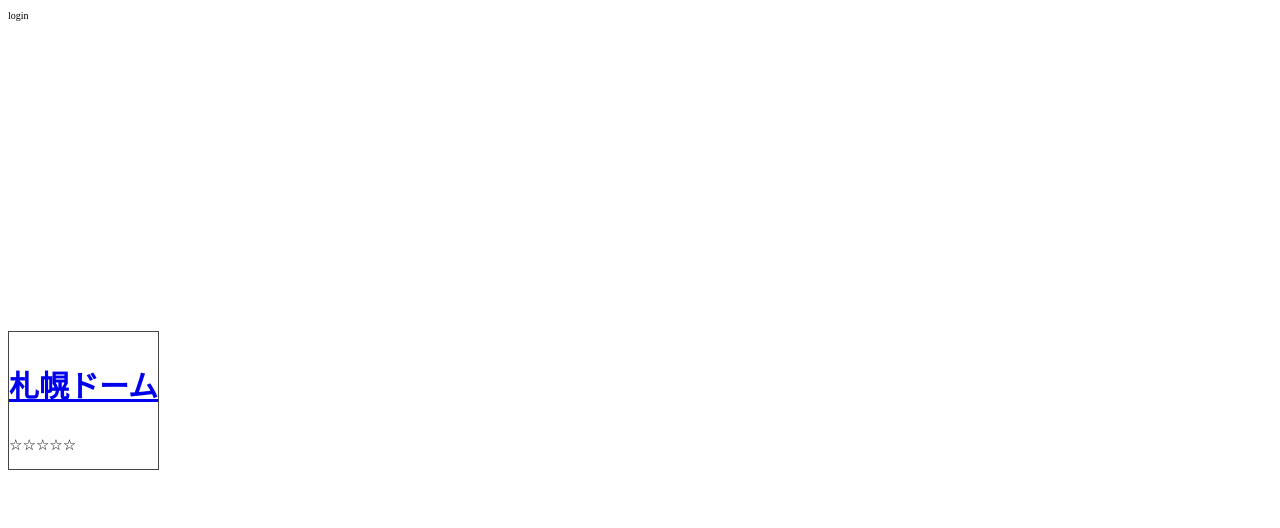
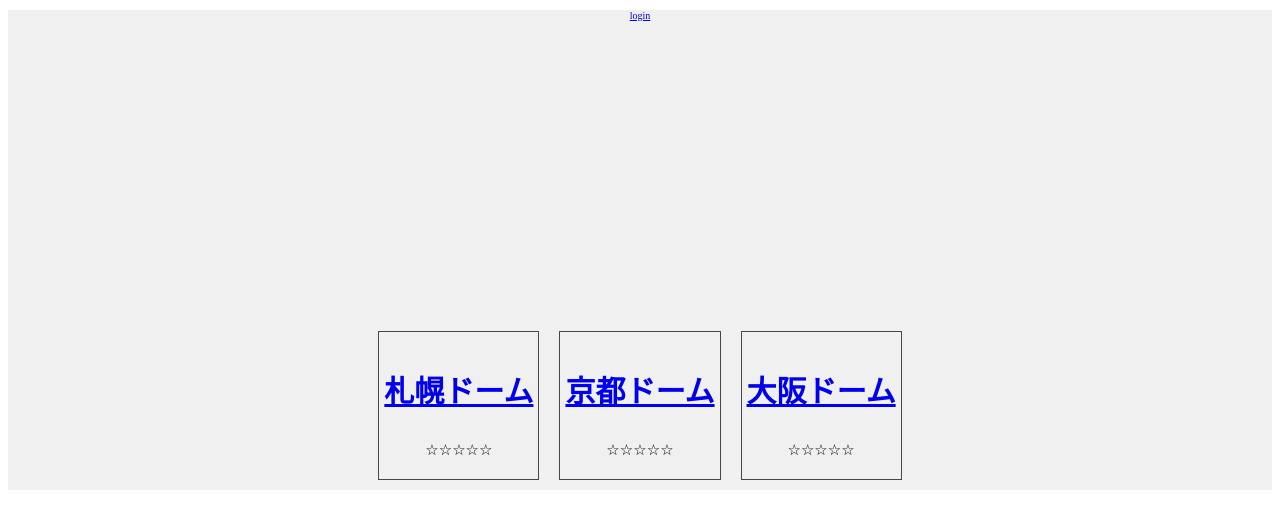
Before and after one commit to Kitamura-Takumi/kakiuna-front, a React (Vite) app: page / in a window 1280 px wide. Shown: the top 528 px of the page. Built offline with nearby package versions, Linux system fonts and the light colour scheme.

Commit message:
HOME 仮完成

```diff
--- a/src/App.css
+++ b/src/App.css
@@ -1,8 +1,15 @@
+.html {
+  text-align: center;
+  background-color: #f0f0f0;
+}
+
 .box {
+
   font-size: 15px;
   display: inline-block;
   border: solid 1px #454545;
-  margin-top: 300px;
+  margin: 300px 10px 10px 10px;
+  padding: 5px;
   }
 
   .header link {
--- a/src/Home.jsx
+++ b/src/Home.jsx
@@ -5,40 +5,30 @@
 
 const Home = () => {
   return (
-    <>
-    <header>
-        <p>login</p>
-    </header>
-
+    <div className = "html">
         <Routes>
           <Route exact path="/login" element={<loginElement/>} />
-
-          {/* <Route exact path="/sapporo" element={<SapporoElement />} /> */}
-
-
           <Route exact path="/sapporo" element={<Sapporo />} />
+          <Route exact path="/kyoto" element={<kyoto />} />
+          <Route exact path="/okinawa" element={<okinawa />} />
           <Route exact path="/" element={<HomeElement />} />
         </Routes>
 
 
-      {/* <div className="box">
-        <Routes>
-          <Route exact path="/" element={<KyotoElement />} />
-        </Routes>
-      </div>
 
-      <div className="box">
-        <Routes>
-          <Route exact path="/" element={<OkinawaElement />} />
-        </Routes>
-      </div> */}
-    </>
+    </div>
   );
 };
 
 function HomeElement() {
   return (
-    <>
+    <div>
+    <header>
+        <Link to="/login">
+          <p>login</p>
+          </Link>
+    </header>
+
     <div className="box">
       <h1>
         <Link to="/sapporo">
@@ -47,48 +37,29 @@
       </h1>
       <p>☆☆☆☆☆</p>
       </div>
-    </>
+
+      <div className="box">
+      <h1>
+        <Link to="/kyoto">
+          <p>京都ドーム</p>
+        </Link>
+      </h1>
+      <p>☆☆☆☆☆</p>
+      </div>
+
+      <div className="box">
+      <h1>
+        <Link to="/oosaka">
+          <p>大阪ドーム</p>
+        </Link>
+      </h1>
+      <p>☆☆☆☆☆</p>
+      </div>
+    </div>
   );
 }
 
-// function KyotoElement() {
-//   return (
-//     <>
-//       <Sapporo />
-//       <h1>
-//         <Link to="/sapporo">
-//           <span>札幌ドーム</span>
-//         </Link>
-//       </h1>
-//       <p>☆☆☆☆☆</p>
-//     </>
-//   );
-// }
 
-// function OkinawaElement() {
-//   return (
-//     <>
-//       <Sapporo />
-//       <h1>
-//         <Link to="/sapporo">
-//           <span>札幌ドーム</span>
-//         </Link>
-//       </h1>
-//       <p>☆☆☆☆☆</p>
-//     </>
-//   );
-// }
 
-function loginElement() {
-  return (
-    <>
-    <header>
-        <Link to="/login">
-          <p>login</p>
-          </Link>
-    </header>
-    </>
-  )
-};
 
 export default Home;
```
